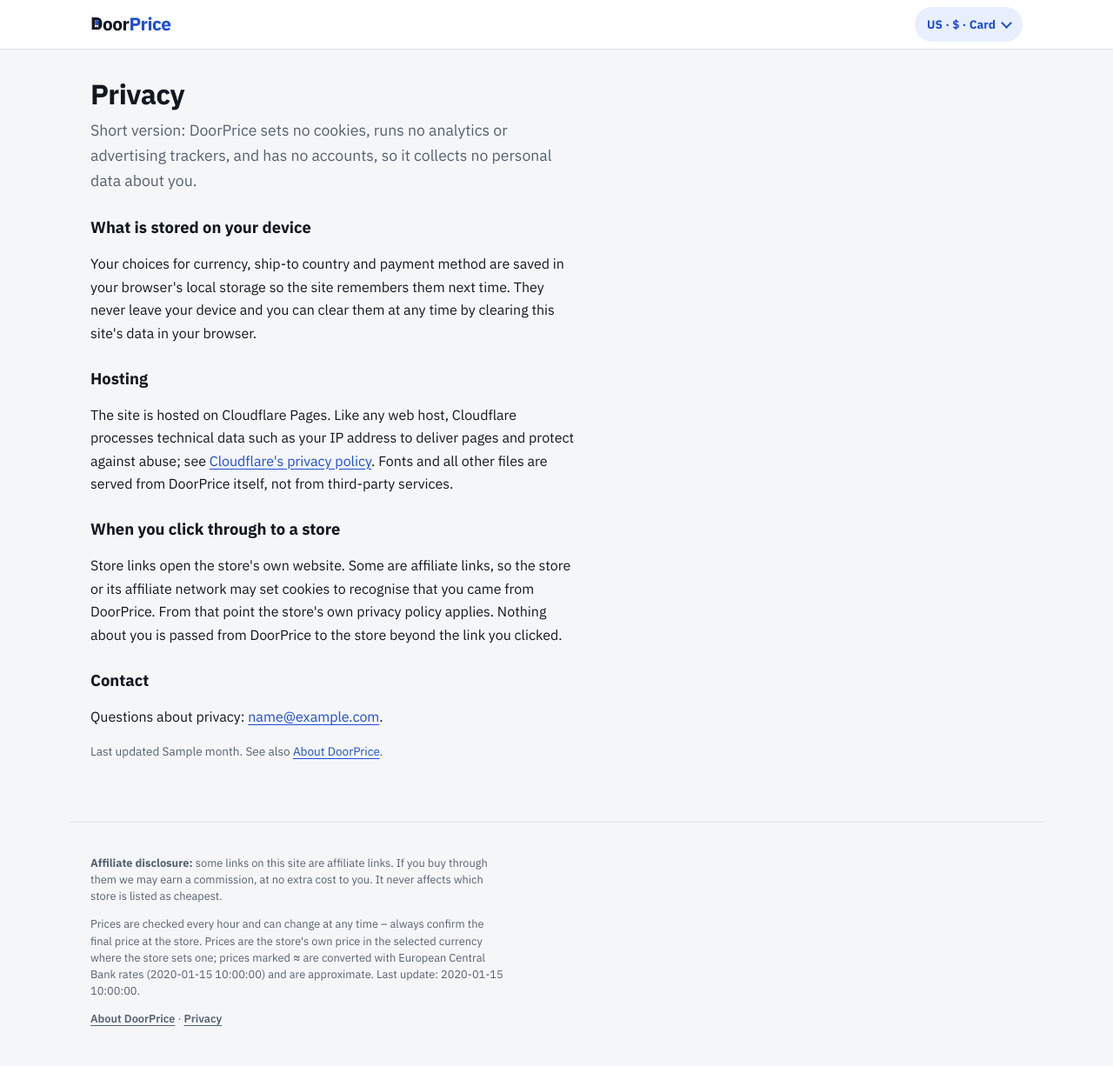
After one commit to nypko/pricechecker, a Python web app: template templates/privacy.html in a window 1280 px wide. The commit adds this page. Shown: the whole page at 87% size. Run offline with Jinja, Linux system fonts and the light colour scheme; the template is opened without the code that fills it: most values are stand-ins (such as "Sample title", 1, 10 or a date in 2020).

Commit message:
About and Privacy pages for affiliate-network approval
/about: who runs it (independent, Bulgaria), what and how we compare, how totals are worked out, how DoorPrice earns
money and that commissions never change the order, corrections and contact. /privacy: no cookies, analytics or
accounts; settings stay in local storage; Cloudflare hosting; store and network cookies after clicking through.
Contact address comes from config/site.yaml (empty until the domain mailbox exists). Footer links both pages.
Store counts no longer count an EU warehouse as a separate store.

Co-Authored-By: Claude Opus 5.5 <noreply@anthropic.com>

```diff
--- /dev/null
+++ b/config/site.yaml
@@ -0,0 +1,5 @@
+# Site-wide details shown on the About and Privacy pages.
+# contact_email: the public address networks, stores and visitors can write to (e.g. hello@doorprice.app once the
+# domain is bought). Leave empty until it works - the pages then say an address is coming instead of showing a fake one.
+contact_email: ""
+country: Bulgaria
--- a/pricechecker/site.py
+++ b/pricechecker/site.py
@@ -243,7 +243,7 @@ def build(catalog: list[dict], stores_cfg: dict, rates_info: dict, terms_status:
     except ValueError:
         upd_label = upd
     ctx = {"updated": upd, "updated_label": upd_label, "fx_date": rates_info.get("date"), "colors": colors,
-           "stores": [{"name": s, "label": c.get("label", s), "ok": latest["stores"].get(s, {}).get("ok"),
+           "stores": [{"name": s, "label": c.get("label", s), "ok": latest["stores"].get(s, {}).get("ok"), "part_of": c.get("part_of"),
                        "error": latest["stores"].get(s, {}).get("error", ""), "count": len(latest["stores"].get(s, {}).get("offers", [])),
                        "terms_ok": terms_status.get(s, {}).get("ok", True), "notes": terms.notes(c),
                        "pay": {m: terms.payment_pct(c, m) for m in terms.METHODS},
@@ -251,6 +251,7 @@ def build(catalog: list[dict], stores_cfg: dict, rates_info: dict, terms_status:
                        "ship_notes": _ship_notes(terms.notes(c)["ship"])}
                       for s, c in stores_cfg.items() if c.get("enabled", True)],
            "month": updated_at.strftime("%B %Y") if updated_at else "",   # "October 2026" in page titles
+           "site": yaml.safe_load(Path("config/site.yaml").read_text()) if Path("config/site.yaml").exists() else {},
            "brands": sorted({p["brand"] for p in phones}), "edition_label": EDITION_LABEL,
            "import_tax_json": json.dumps(yaml.safe_load(Path("config/import_tax.yaml").read_text())["regions"])}
     if OUT.exists():
@@ -263,4 +264,6 @@ def build(catalog: list[dict], stores_cfg: dict, rates_info: dict, terms_status:
     for p in phones:
         (OUT / "phones" / f'{p["slug"]}.html').write_text(env.get_template("phone.html").render(p=p, root="../", **ctx))
         (OUT / "history" / f'{p["slug"]}.html').write_text(env.get_template("history.html").render(p=p, root="../", **ctx))
+    for page in ("about", "privacy"):   # /about and /privacy (affiliate networks look for both)
+        (OUT / f"{page}.html").write_text(env.get_template(f"{page}.html").render(phones=phones, root="", **ctx))
     print(f"  site: {len(phones)} phone pages + price history pages -> {OUT}/")
--- a/static/style.css
+++ b/static/style.css
@@ -331,6 +331,14 @@ th { font-size: .8rem; color: var(--muted); font-weight: 600; }
 
 footer { color: var(--muted); font-size: .8rem; padding-top: 24px; padding-bottom: 32px; border-top: 1px solid var(--border); margin-top: 32px; }
 footer p { max-width: 62ch; }
+.foot-links a { color: var(--muted); font-weight: 600; }
+/* About and Privacy: a reading page */
+.prose { max-width: 58ch; padding-block: 8px 24px; }   /* Plex is narrow: 58ch is about 75 characters a line */
+.prose h1 { margin-top: 24px; }
+.prose h2 { margin: 28px 0 8px; font-size: 1.15rem; }
+.prose p, .prose li { line-height: 1.65; }
+.prose ul { padding-left: 1.2em; display: grid; gap: 8px; }
+.prose .lede { font-size: 1.1rem; color: var(--muted); margin-bottom: 8px; }
 
 /* ---------- phones: tables become stacked rows ---------- */
 @media (max-width: 719px) {
--- a/templates/base.html
+++ b/templates/base.html
@@ -49,6 +49,7 @@
      Prices are the store's own price in the selected currency where the store sets one; prices marked ≈ are
      converted with European Central Bank rates{% if fx_date %} ({{ fx_date }}){% endif %} and are approximate.
      Last update: <time datetime="{{ updated }}">{{ updated_label }}</time>.</p>
+  <p class="foot-links"><a href="{{ root }}about">About DoorPrice</a> · <a href="{{ root }}privacy">Privacy</a></p>
 </footer>
 <script type="application/json" id="import-tax">{{ import_tax_json|safe }}</script>
 <script src="{{ root }}static/app.js"></script>
--- a/templates/index.html
+++ b/templates/index.html
@@ -4,10 +4,11 @@
 {% import "_brand.html" as brand %}
 {% block main %}
 {% set connected = stores|rejectattr("ok", "none")|list %}
+{% set store_count = connected|rejectattr("part_of")|list|length %}   {#- an EU warehouse is part of its store -#}
 <section class="intro">
   <p class="hero-brand">{{ brand.lockup("full", "dpf") }}</p>
   <h1>What a flagship phone really costs, delivered</h1>
-  <p>{{ phones|length }} phones, newest first, from {{ connected|length }} import stores, with payment fees, shipping and estimated import tax worked in. Checked every hour.</p>
+  <p>{{ phones|length }} phones, newest first, from {{ store_count }} import stores, with payment fees, shipping and estimated import tax worked in. Checked every hour.</p>
   {{ explain.editions(["global", "china"]) }}
 </section>
 
--- /dev/null
+++ b/templates/privacy.html
@@ -0,0 +1,33 @@
+{% extends "base.html" %}
+{% block title %}Privacy – DoorPrice{% endblock %}
+{% block description %}DoorPrice sets no cookies and uses no analytics or tracking. What is stored on your device and what happens when you visit a store.{% endblock %}
+{% block main %}
+<article class="prose">
+  <h1>Privacy</h1>
+  <p class="lede">Short version: DoorPrice sets no cookies, runs no analytics or advertising trackers, and has no accounts,
+    so it collects no personal data about you.</p>
+
+  <h2>What is stored on your device</h2>
+  <p>Your choices for currency, ship-to country and payment method are saved in your browser's local storage so the
+    site remembers them next time. They never leave your device and you can clear them at any time by clearing this
+    site's data in your browser.</p>
+
+  <h2>Hosting</h2>
+  <p>The site is hosted on Cloudflare Pages. Like any web host, Cloudflare processes technical data such as your IP address
+    to deliver pages and protect against abuse; see <a href="https://www.cloudflare.com/privacypolicy/">Cloudflare's privacy policy</a>.
+    Fonts and all other files are served from DoorPrice itself, not from third-party services.</p>
+
+  <h2>When you click through to a store</h2>
+  <p>Store links open the store's own website. Some are affiliate links, so the store or its affiliate network may set
+    cookies to recognise that you came from DoorPrice. From that point the store's own privacy policy applies.
+    Nothing about you is passed from DoorPrice to the store beyond the link you clicked.</p>
+
+  <h2>Contact</h2>
+  {% if site.contact_email %}
+  <p>Questions about privacy: <a href="mailto:{{ site.contact_email }}">{{ site.contact_email }}</a>.</p>
+  {% else %}
+  <p>A contact address for privacy questions will be listed here shortly.</p>
+  {% endif %}
+  <p class="muted small">Last updated {{ month }}. See also <a href="{{ root }}about">About DoorPrice</a>.</p>
+</article>
+{% endblock %}
```
Also changed, not shown: templates/about.html (added, +51 -0 lines).
